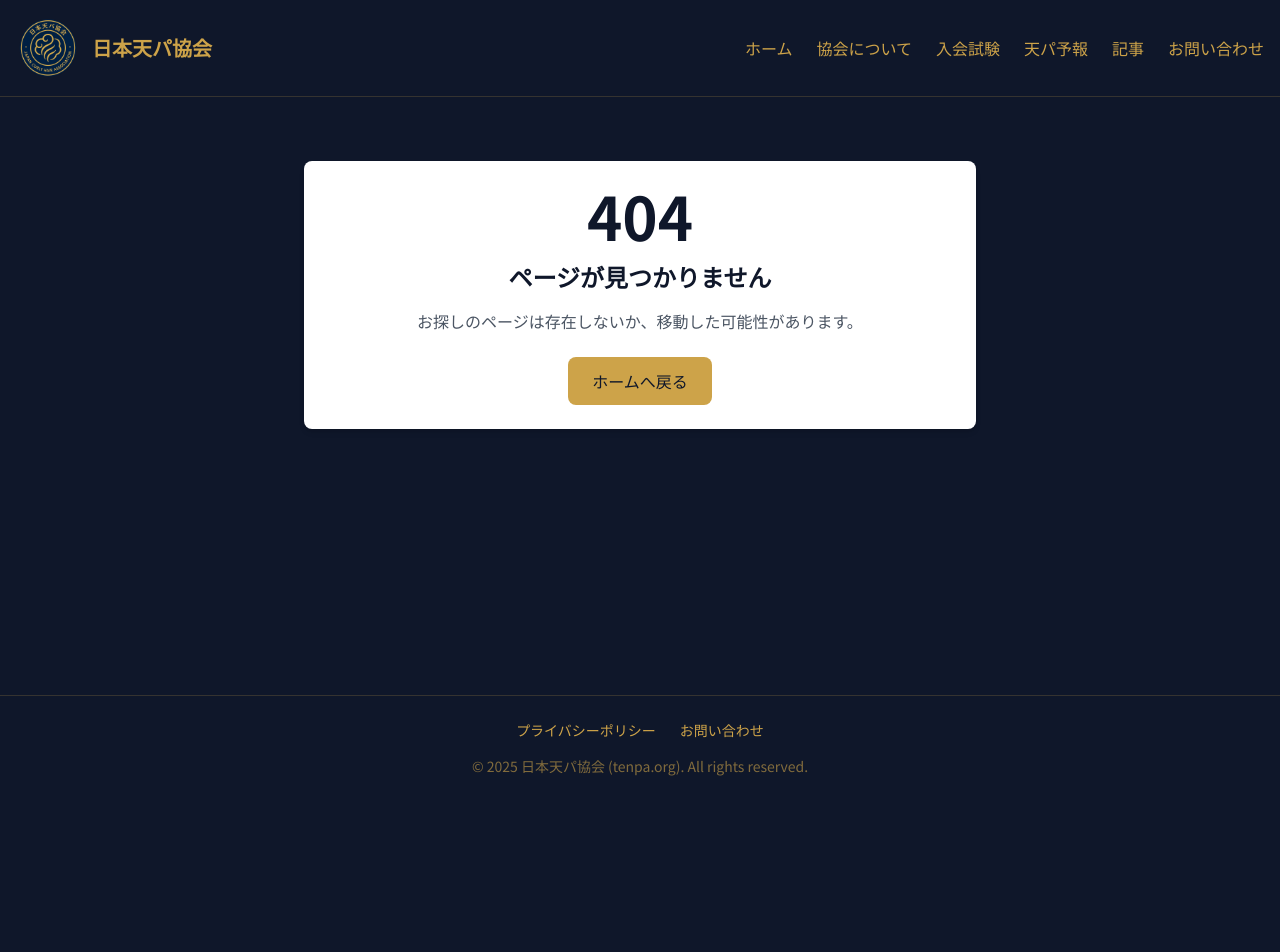
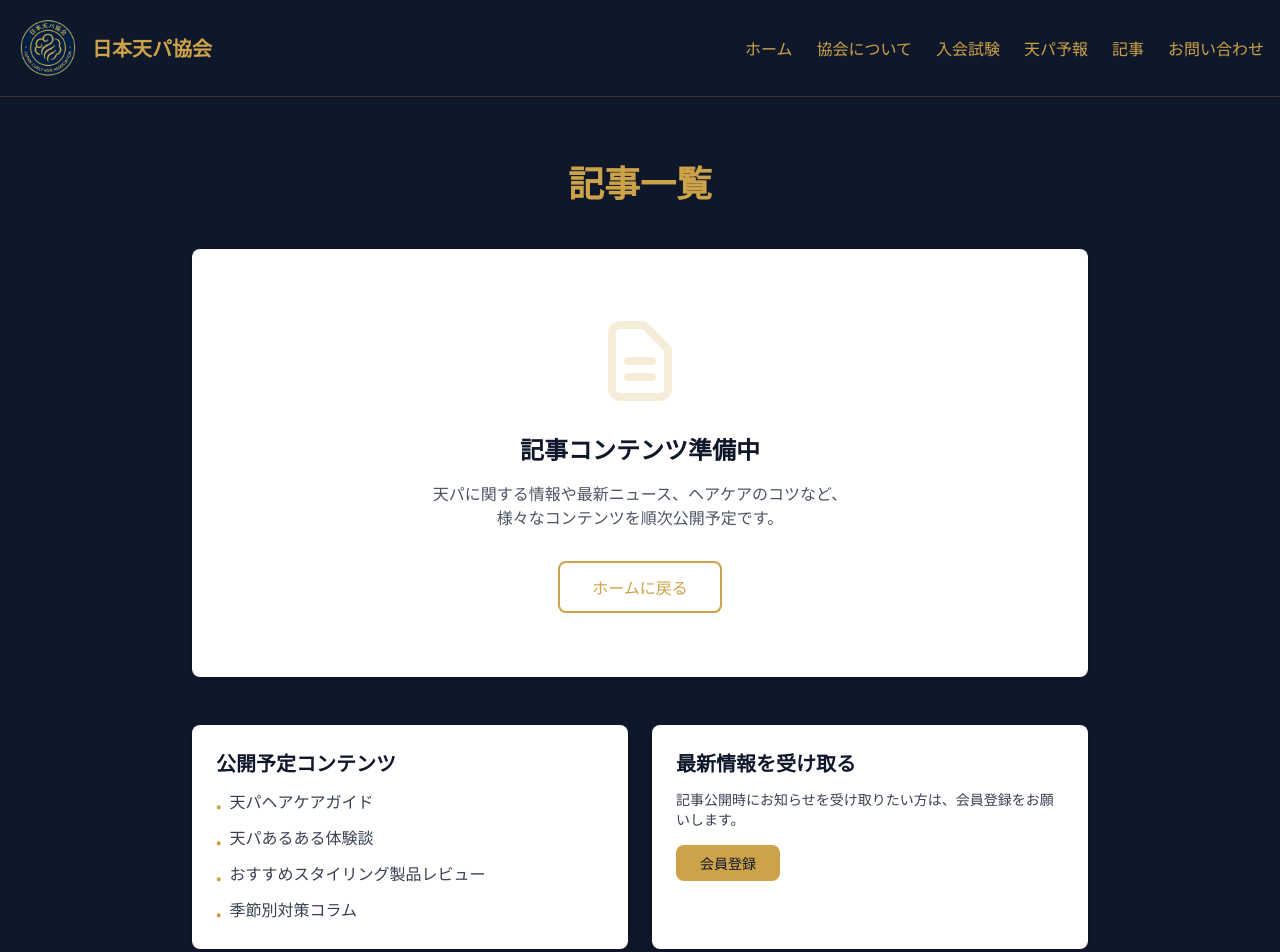
Before and after one commit to MaekawaAo0604/JTA_site, a Next.js app: page /articles in a window 1280 px wide. Before the commit this address had no page. Shown: the top 952 px of the page. Before the commit the page ends 800 px from the top, so only its background shows below. Built offline with nearby package versions, Linux system fonts and the light colour scheme.

Commit message:
fix: /forecastと/articlesページを追加して404エラーを解消
- /forecast: 天パ天気予報ページを作成、爆発指数の説明追加
- /articles: 記事一覧ページを作成、準備中コンテンツ表示

Fixes: ナビゲーションリンクの404エラー解消

```diff
--- /dev/null
+++ b/app/articles/page.tsx
@@ -0,0 +1,74 @@
+import type { Metadata } from 'next';
+import Link from 'next/link';
+
+export const metadata: Metadata = {
+  title: '記事一覧',
+  description: '天パに関する記事とニュース',
+};
+
+export default function ArticlesPage() {
+  return (
+    <div className="min-h-screen bg-navy py-16">
+      <div className="container mx-auto px-4">
+        <div className="max-w-4xl mx-auto">
+          <h1 className="text-4xl font-bold text-gold mb-12 text-center">
+            記事一覧
+          </h1>
+
+          <div className="card-official text-center py-16">
+            <div className="mb-6">
+              <svg className="w-24 h-24 mx-auto text-gold/20" fill="none" stroke="currentColor" viewBox="0 0 24 24">
+                <path strokeLinecap="round" strokeLinejoin="round" strokeWidth={2} d="M9 12h6m-6 4h6m2 5H7a2 2 0 01-2-2V5a2 2 0 012-2h5.586a1 1 0 01.707.293l5.414 5.414a1 1 0 01.293.707V19a2 2 0 01-2 2z" />
+              </svg>
+            </div>
+            <h2 className="text-2xl font-semibold text-navy mb-4">
+              記事コンテンツ準備中
+            </h2>
+            <p className="text-gray-600 mb-8 max-w-md mx-auto">
+              天パに関する情報や最新ニュース、ヘアケアのコツなど、
+              <br />
+              様々なコンテンツを順次公開予定です。
+            </p>
+            <Link href="/" className="inline-block bg-transparent border-2 border-gold text-gold font-medium px-8 py-3 rounded-lg hover:bg-gold hover:text-navy transition-all duration-300">
+              ホームに戻る
+            </Link>
+          </div>
+
+          <div className="mt-12 grid md:grid-cols-2 gap-6">
+            <div className="card-official">
+              <h3 className="text-xl font-semibold text-navy mb-3">公開予定コンテンツ</h3>
+              <ul className="space-y-2 text-gray-700">
+                <li className="flex items-start gap-2">
+                  <span className="text-gold mt-1">•</span>
+                  <span>天パヘアケアガイド</span>
+                </li>
+                <li className="flex items-start gap-2">
+                  <span className="text-gold mt-1">•</span>
+                  <span>天パあるある体験談</span>
+                </li>
+                <li className="flex items-start gap-2">
+                  <span className="text-gold mt-1">•</span>
+                  <span>おすすめスタイリング製品レビュー</span>
+                </li>
+                <li className="flex items-start gap-2">
+                  <span className="text-gold mt-1">•</span>
+                  <span>季節別対策コラム</span>
+                </li>
+              </ul>
+            </div>
+
+            <div className="card-official">
+              <h3 className="text-xl font-semibold text-navy mb-3">最新情報を受け取る</h3>
+              <p className="text-gray-700 mb-4 text-sm">
+                記事公開時にお知らせを受け取りたい方は、会員登録をお願いします。
+              </p>
+              <Link href="/join" className="inline-block bg-gold text-navy font-medium px-6 py-2 rounded-lg hover:opacity-90 transition-opacity text-sm">
+                会員登録
+              </Link>
+            </div>
+          </div>
+        </div>
+      </div>
+    </div>
+  );
+}
--- /dev/null
+++ b/app/forecast/page.tsx
@@ -0,0 +1,66 @@
+import type { Metadata } from 'next';
+import ForecastMap from '@/components/ForecastMap';
+
+export const metadata: Metadata = {
+  title: '天パ天気予報',
+  description: '全国6都市の天パ爆発指数を毎日更新',
+};
+
+export default function ForecastPage() {
+  return (
+    <div className="min-h-screen bg-navy py-16">
+      <div className="container mx-auto px-4">
+        <div className="max-w-4xl mx-auto">
+          <h1 className="text-4xl font-bold text-gold mb-8 text-center">
+            天パ天気予報
+          </h1>
+
+          <div className="mb-12">
+            <ForecastMap />
+          </div>
+
+          <div className="card-official">
+            <h2 className="text-2xl font-semibold text-navy mb-6">天パ爆発指数について</h2>
+            <div className="space-y-4 text-gray-700">
+              <p>
+                天パ爆発指数は、湿度・気温・風速などの気象データを基に、
+                天然パーマの髪がどれだけ爆発しやすいかを数値化したものです。
+              </p>
+
+              <div className="bg-navy/5 p-6 rounded-lg border border-gray-200">
+                <h3 className="font-semibold text-navy mb-4">指数の見方</h3>
+                <ul className="space-y-2">
+                  <li className="flex items-start gap-3">
+                    <span className="font-bold text-red-600 min-w-[60px]">90-100:</span>
+                    <span>危険 - 外出は避けるレベル</span>
+                  </li>
+                  <li className="flex items-start gap-3">
+                    <span className="font-bold text-orange-600 min-w-[60px]">70-89:</span>
+                    <span>警戒 - 帽子や整髪料必須</span>
+                  </li>
+                  <li className="flex items-start gap-3">
+                    <span className="font-bold text-yellow-600 min-w-[60px]">50-69:</span>
+                    <span>注意 - 軽い対策が必要</span>
+                  </li>
+                  <li className="flex items-start gap-3">
+                    <span className="font-bold text-green-600 min-w-[60px]">30-49:</span>
+                    <span>良好 - 比較的安定</span>
+                  </li>
+                  <li className="flex items-start gap-3">
+                    <span className="font-bold text-blue-600 min-w-[60px]">0-29:</span>
+                    <span>最良 - 髪型が決まる日</span>
+                  </li>
+                </ul>
+              </div>
+
+              <div className="mt-6">
+                <h3 className="font-semibold text-navy mb-3">更新時刻</h3>
+                <p>毎朝7:30に全国6都市（札幌・東京・名古屋・大阪・福岡・那覇）の予報を更新しています。</p>
+              </div>
+            </div>
+          </div>
+        </div>
+      </div>
+    </div>
+  );
+}
```
